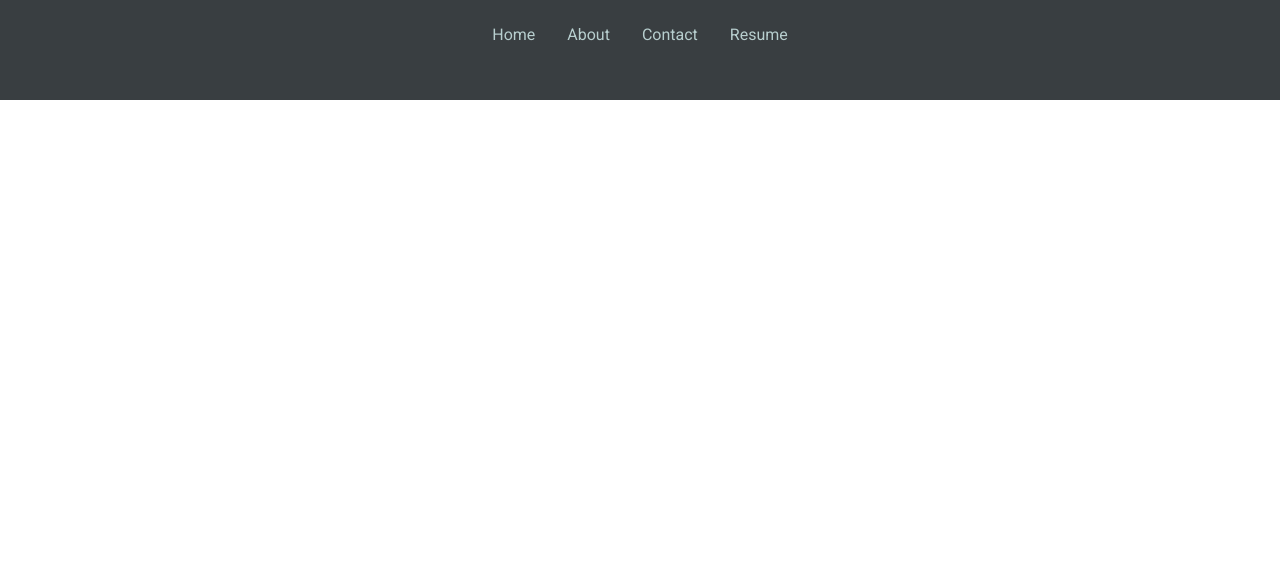
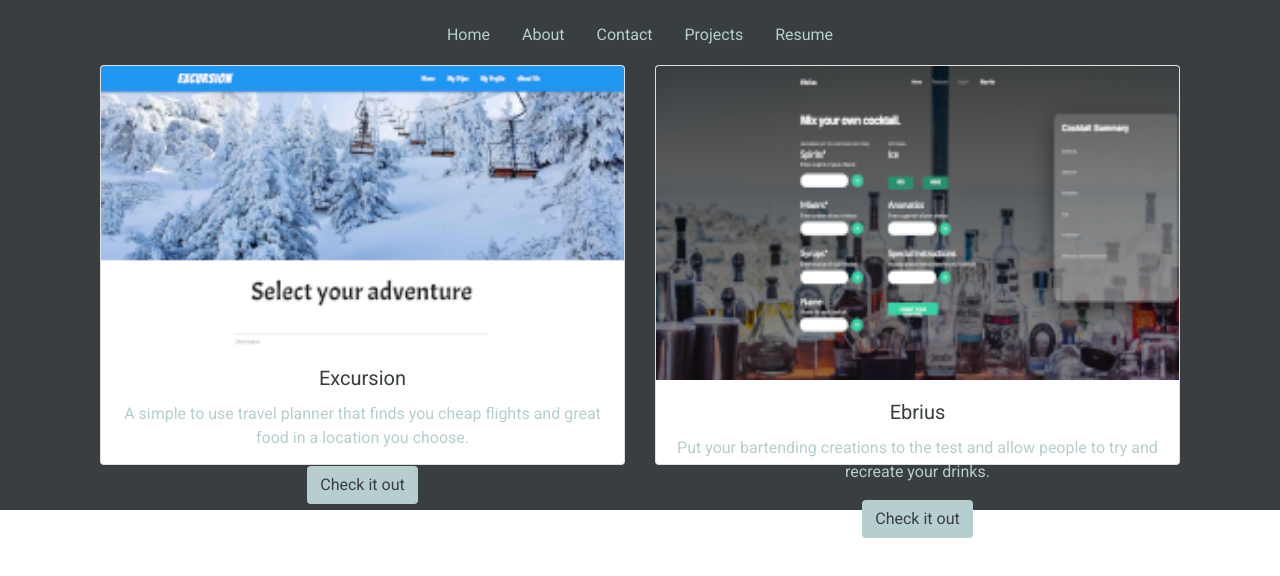
Before and after one commit to victore94/VictorPortfolio, a React (Create React App) app: page /projects in a window 1280 px wide. Shown: the top 576 px of the page. Built offline with nearby package versions, Linux system fonts and the light colour scheme.

Commit message:
done for now

```diff
--- a/src/App.js
+++ b/src/App.js
@@ -4,6 +4,7 @@ import About from './components/About'
 import Contact from './components/Contact'
 import Home from './components/Home'
 import Navbar from './components/Navbar'
+import Projects from './components/Projects'
 
 import { BrowserRouter, Route } from 'react-router-dom'
 
@@ -15,10 +16,11 @@ function App() {
       <div className="App">
         <div class='container'>
           <Navbar />
+          <Route exact path='/' component={Home} />
           <Route exact path='/VictorPortfolio' component={Home} />
-          <Route exact path='/' component={Home} />
           <Route exact path='/about' component={About} />
           <Route exact path='/contact' component={Contact} />
+          <Route exact path='/projects' component={Projects} />
         </div>
         <footer></footer>
       </div>
--- a/src/components/Navbar.js
+++ b/src/components/Navbar.js
@@ -21,7 +21,10 @@ const Navbar = () => {
                 <Link to='/contact' class="nav-link" >Contact</Link>
             </li>
             <li class="nav-item">
-                <a href={Resume} class="nav-link" >Resume</a>
+                <Link to='/projects' class="nav-link" >Projects</Link>
+            </li>
+            <li class="nav-item">
+                <a href={Resume} class="nav-link" target='_blank'>Resume</a>
             </li>
             {/* <li class="nav-item">
                     <Link class="nav-link disabled" href="#" tabindex="-1" aria-disabled="true">Disabled</Link>
--- /dev/null
+++ b/src/components/Projects.js
@@ -0,0 +1,35 @@
+import React from 'react';
+import './css/Projects.css'
+
+const Projects = () => {
+    return (
+
+        <div class='container'>
+            <div class='row'>
+
+                <div class="col-sm-6">
+                    <div class="card justify-item-center">
+                        <img src={require('./Images/project1.png')} class="card-img-top" alt="Excursion screenshot" />
+                        <div class="card-body">
+                            <h5 class='projectP' class="card-title">Excursion</h5>
+                            <p class='projectP' class="card-text">A simple to use travel planner that finds you cheap flights and great food in a location you choose.</p>
+                            <a href="https://victore94.github.io/GroupProject1/" class='projectP' class="btn">Check it out</a>
+                        </div>
+                    </div>
+                </div>
+                <div class="col-sm-6">
+                    <div class="card">
+                        <img src={require('./Images/project2.png')} class="card-img-top" alt="Ebrius screenshot" />
+                        <div class="card-body">
+                            <h5 class='projectP' class="card-title">Ebrius</h5>
+                            <p class='projectP' class="card-text">Put your bartending creations to the test and allow people to try and recreate your drinks.</p>
+                            <a href="https://secure-plateau-53716.herokuapp.com/cocktail.html" class="btn">Check it out</a>
+                        </div>
+                    </div>
+                </div>
+            </div>
+
+        </div >
+    )
+}
+export default Projects
--- a/src/components/css/Home.css
+++ b/src/components/css/Home.css
@@ -20,7 +20,7 @@ footer {
   background-position: center;
   background-repeat: no-repeat;
   background-size: cover;
-  height: 700px;
+  height: 600px;
   transform: translateZ(-1px) scale(1);
 }
 
--- a/src/components/css/Navbar.css
+++ b/src/components/css/Navbar.css
@@ -1,5 +1,6 @@
 a {
   color: #b7cece;
+  margin-bottom: 10px;
 }
 
 a:hover {
--- /dev/null
+++ b/src/components/css/Projects.css
@@ -0,0 +1,22 @@
+/* .card-img-top {
+  width: 500px;
+  height: 500px;
+} */
+
+.card {
+  height: 400px;
+  /* width: 250; */
+}
+
+.btn {
+  color: #393e41;
+  background-color: #b7cece;
+}
+
+h5 {
+  color: #393e41;
+}
+
+.projectP {
+  color: #393e41;
+}
```
Also changed, not shown: src/components/Images/project1.png (added), src/components/Images/project2.png (added).
